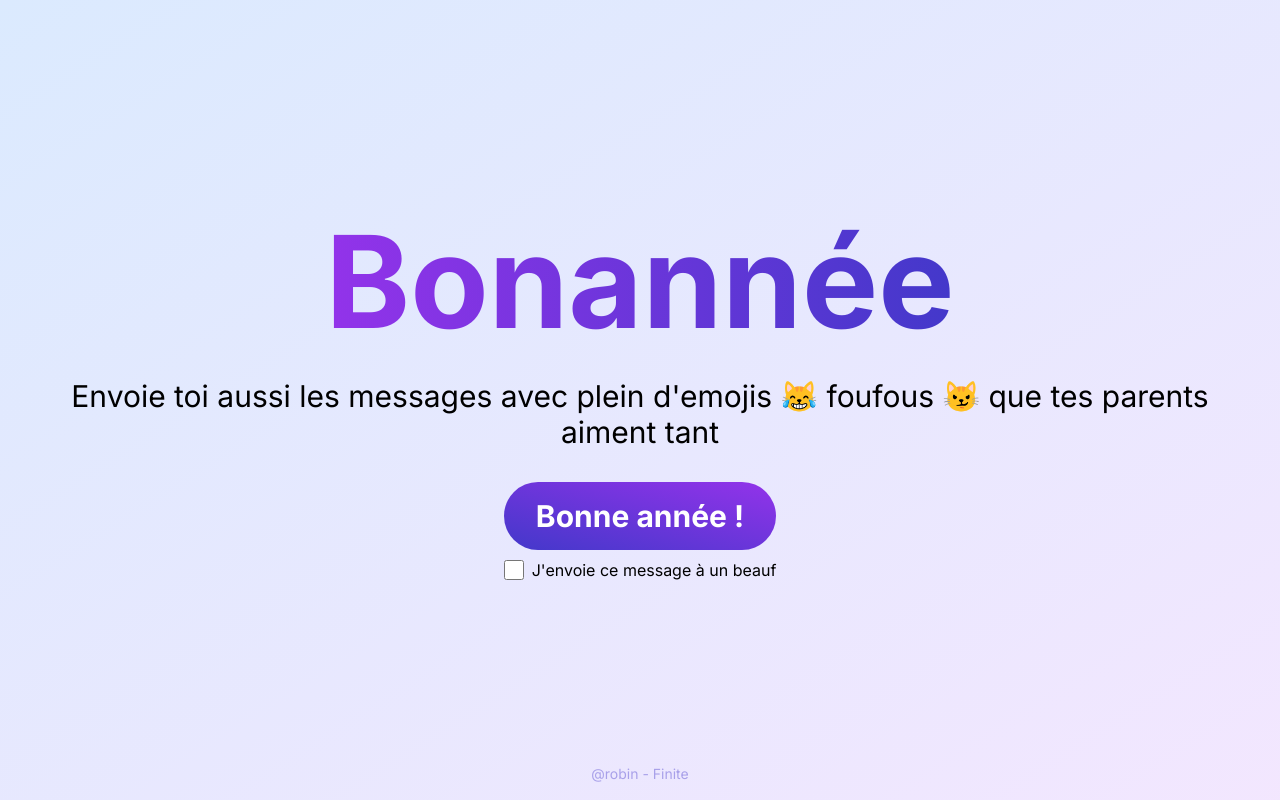
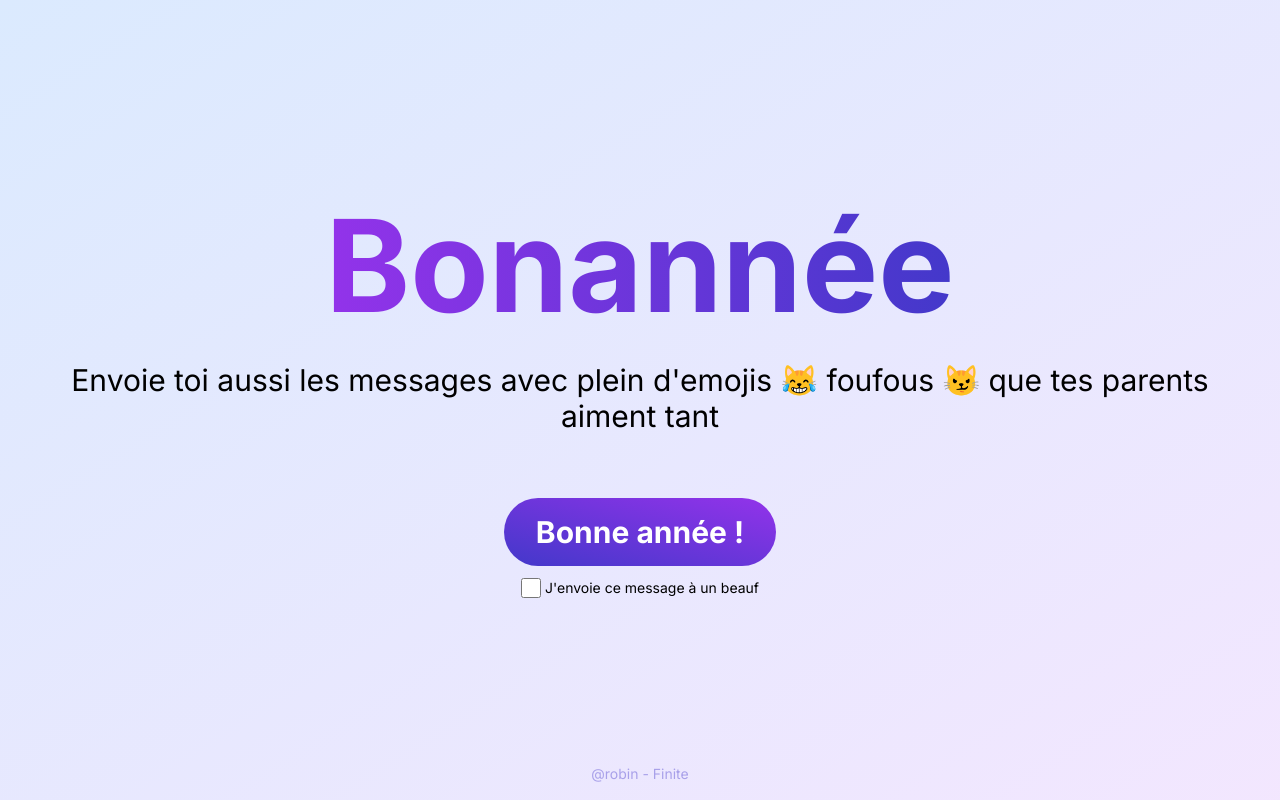
Before and after one commit to Niborwood/bonannee, a React (Vite) app: page / in a window 1280 px wide. Built offline with nearby package versions, Linux system fonts and the light colour scheme.

Commit message:
Better spacing

```diff
--- a/src/App.tsx
+++ b/src/App.tsx
@@ -115,21 +115,21 @@ function App() {
           Envoie toi aussi les messages avec plein d'emojis {twoRandomEmojis[0]}{" "}
           foufous {twoRandomEmojis[1]} que tes parents aiment tant
         </p>
-        <div className="space-y-2">
+        <div className="space-y-3 mt-8">
           <button
             onClick={handleClick}
             className="bg-gradient-to-bl from-purple-600 to-indigo-700 hover:bg-purple-700 text-white font-bold py-4 px-8 rounded-full animate-none margin-auto hover:animate-pulse transition-all w-fit"
           >
             {beauf ? "Beaux nénés" : "Bonne année"} !
           </button>
-          <div className="flex items-center gap-2">
+          <div className="flex items-center gap-1 justify-center">
             <input
               type="checkbox"
               id="beauf-checker"
               className="w-5 h-5 accent-indigo-600 p-2"
               onChange={() => setBeauf((prev) => !prev)}
             />
-            <label htmlFor="beauf-checker" className="text-base">
+            <label htmlFor="beauf-checker" className="text-sm">
               J'envoie ce message à un beauf
             </label>
           </div>
```
